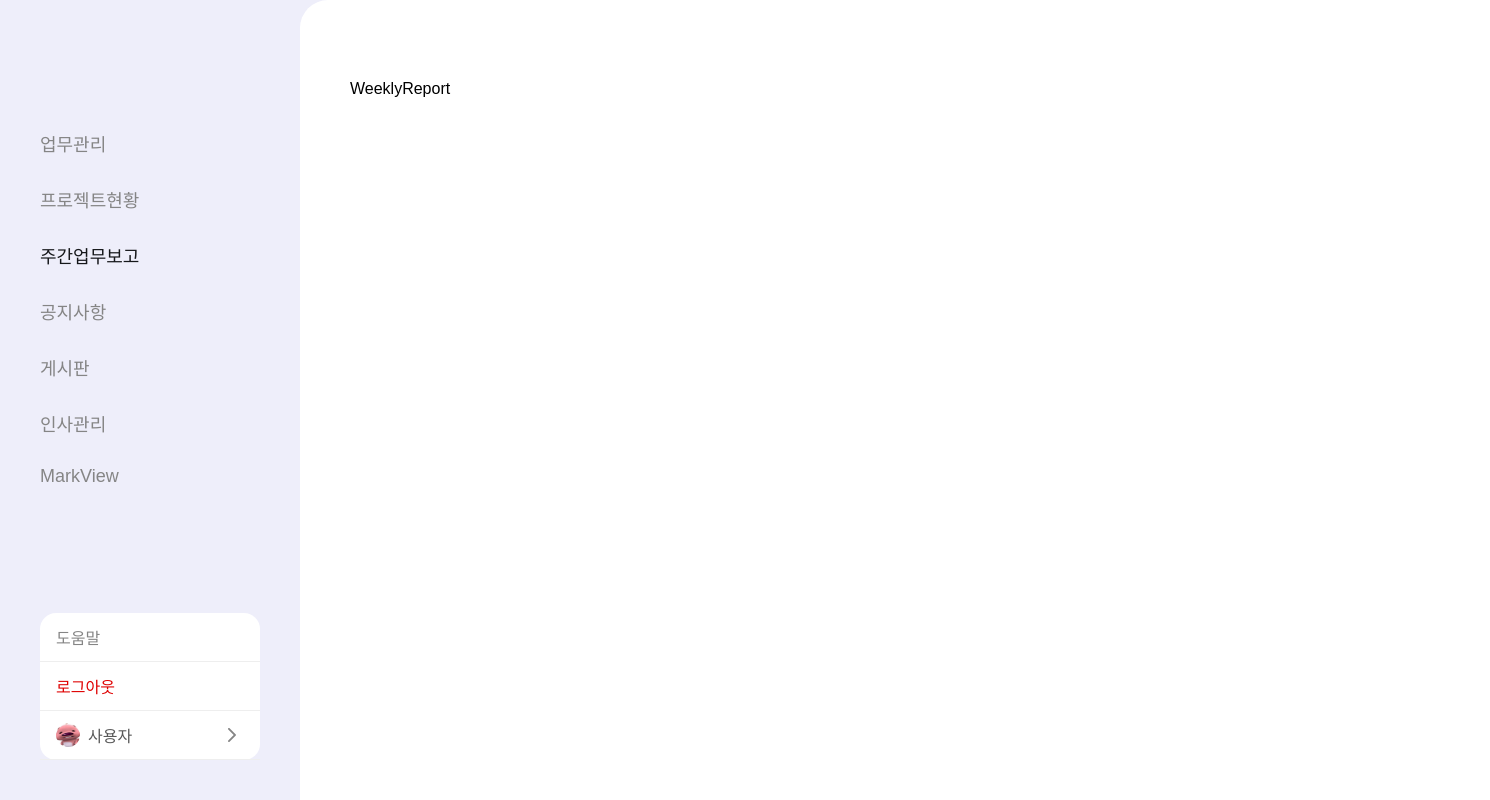
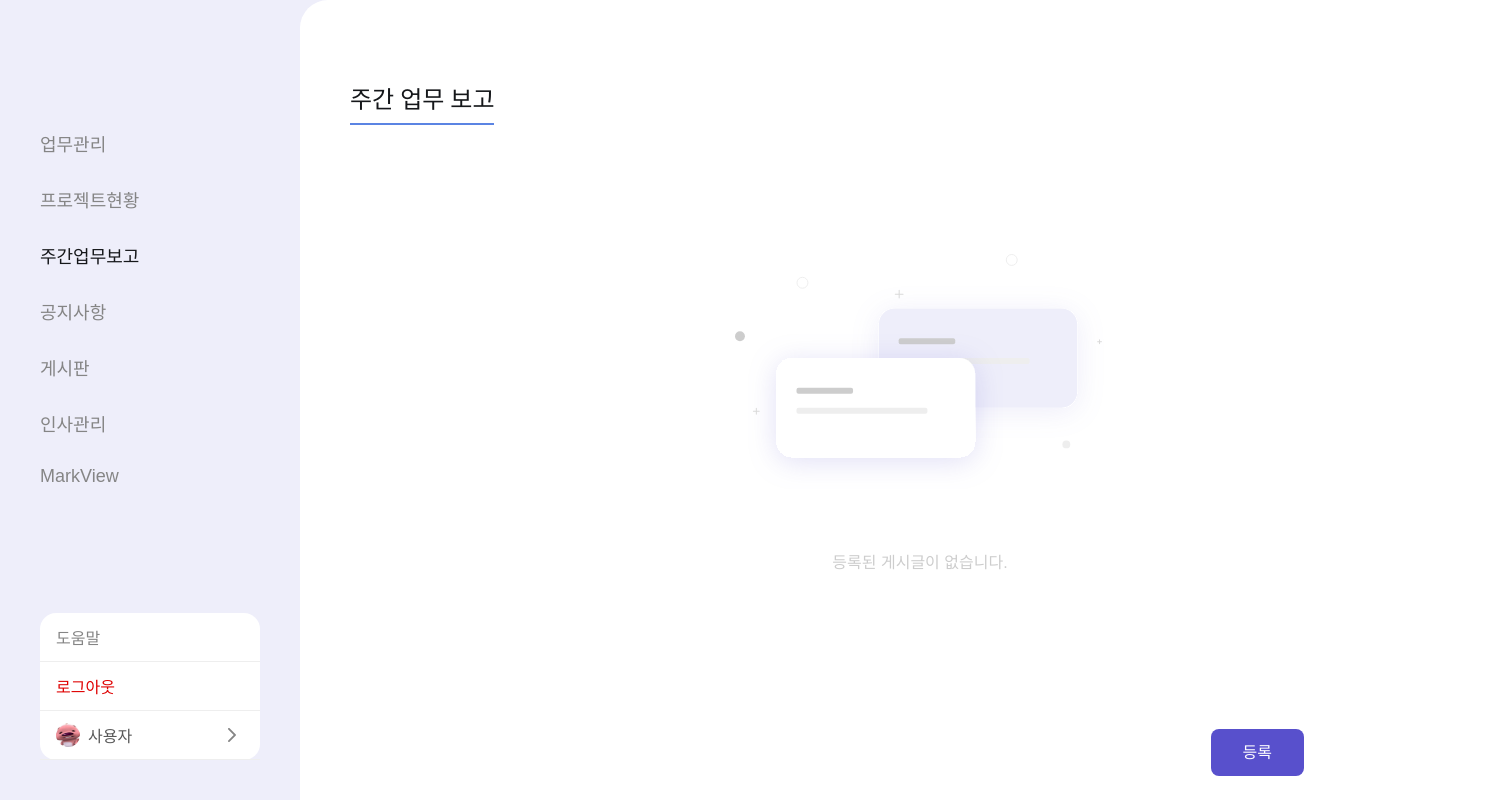
Before and after one commit to devdoyeon/markcloud-markgroup, a React (Create React App) app in the folder client/: page /weekly in a window 1280 px wide. Shown: the whole page, 1490 px wide, since content can reach past the window. Built offline with nearby package versions, Linux system fonts and the light colour scheme; a web font is replaced by a local one.

Commit message:
modify: Apply WeeklyReport None Style

```diff
--- a/client/src/pages/WeeklyReport.jsx
+++ b/client/src/pages/WeeklyReport.jsx
@@ -1,10 +1,24 @@
 import SideMenu from 'common/SideMenu';
+import noneImg from 'image/noneList.svg';
 
 const WeeklyReport = () => {
   return (
     <div className='container'>
       <SideMenu />
-      <div className='content-wrap'>WeeklyReport</div>
+    <div className='content-wrap notice'>
+      <div className='header'>
+        <h3>주간 업무 보고</h3>
+      </div>
+      <div className='list-wrap'>
+        <div className='noneList column'>
+          <img src={noneImg} alt='글 없음 아이콘' />
+          <span>등록된 게시글이 없습니다.</span>
+        </div>
+        <div className='btn-wrap'>
+          <button className='commonBtn noticeBtn'>등록</button>
+        </div>
+      </div>
+    </div>
     </div>
   );
 };
```
Also changed, not shown: client/src/pages/Notice.jsx (+0 -27 lines).
